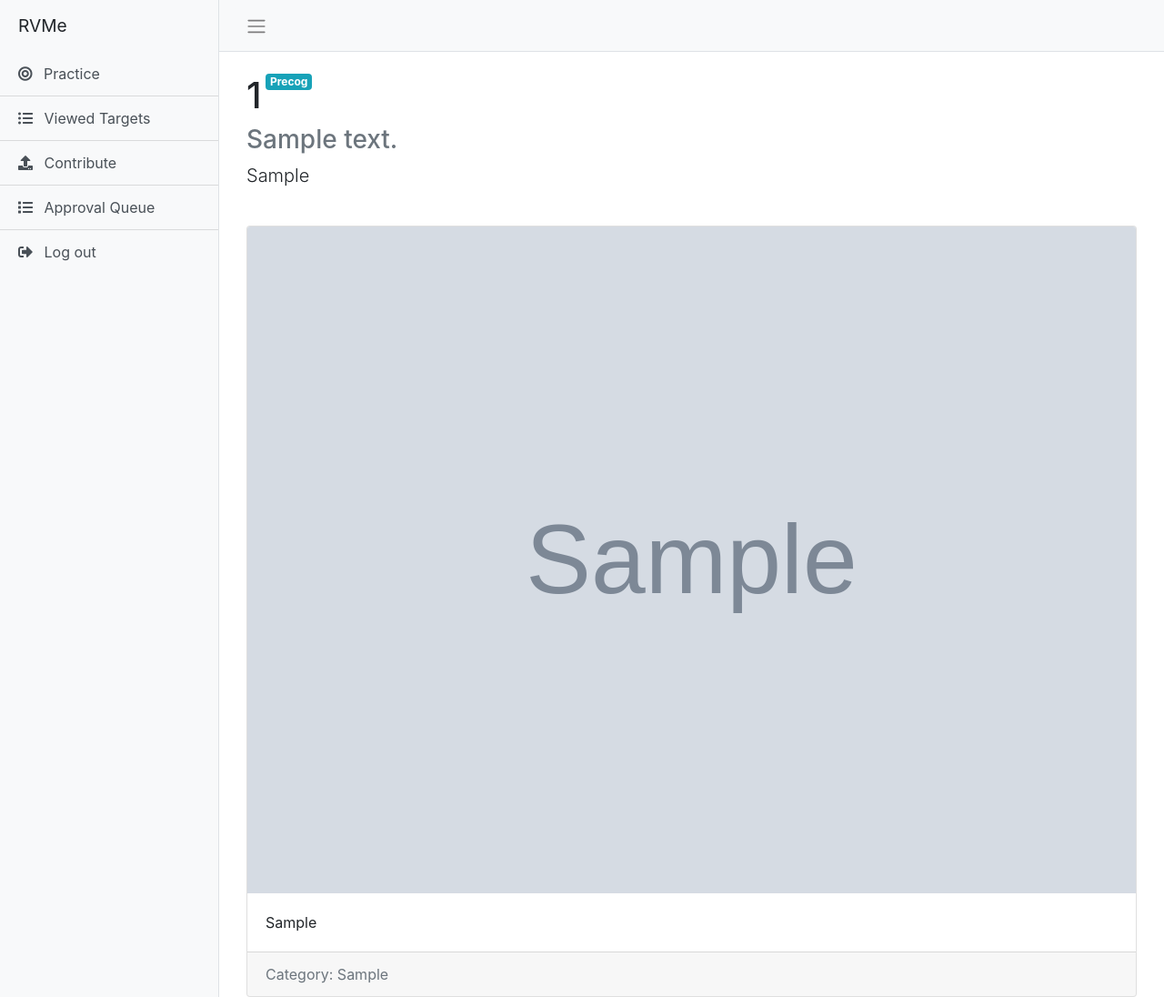
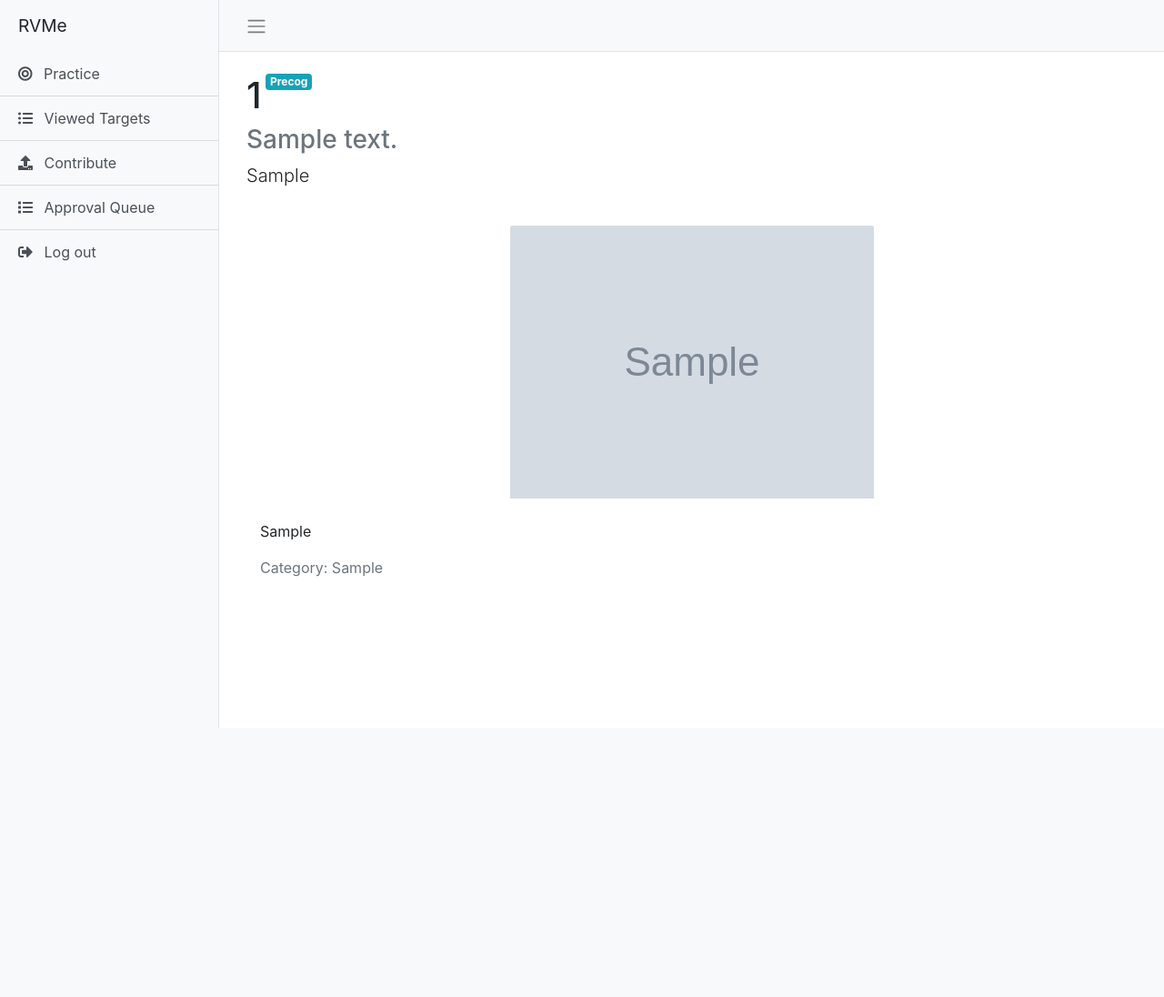
Before and after one commit to nykotar/rvme, a Django app: page /pool/target/1/ in a window 1280 px wide. Shown: the whole page at 91% size. After the commit the page ends 800 px from the top, so only its background shows below. Run offline with Django 3.2, Linux system fonts and the light colour scheme; a user stored in the database is signed in; tables that the repository leaves empty hold one stand-in row (values such as "Sample post"); grey boxes marked "Sample" are stand-in pictures; some libraries are stand-ins or nearby versions.

Commit message:
Better feedback layout

```diff
--- a/pool/templates/target_detail.html
+++ b/pool/templates/target_detail.html
@@ -3,7 +3,7 @@
 {% block title %}{{ target.target_id }}{% endblock %}
 {% block content %}
   {% if not target.revealed %}
-    <div class="container-fluid h-50">
+    <div class="container-fluid">
       <div class="row justify-content-center align-items-center" style="margin-top: 15%">
         <h1 id="tid"><a class="btn btn-outline-dark btn-xlg" href="{% url 'pool:reveal_target' target.target_id %}">{{ target.target_id }}</a></h1>
       </div>
@@ -17,14 +17,12 @@
       <h3 class="text-muted">{{ target.pool_target.target_description }}</h3>
       <p class="lead">{{ target.pool_target.tasking }}</p>
       <br/>
-      <div class="card">
-        <a href="{{ target.pool_target.feedback_img.url }}" target="_blank"><img class="card-img-top img-fluid" src="{{ target.pool_target.feedback_img.url }}" alt="{{ target.description }}"/></a>
-        <div class="card-body">
-          <p class="card-text">{{ target.pool_target.additional_feedback|default_if_none:""|urlize }}</p>
-        </div>
-        <div class="card-footer text-muted">
-          Category: {{ target.pool_target.category|title }}
-        </div>
+      <div class="d-flex justify-content-center">
+        <a href="{{ target.pool_target.feedback_img.url }}" target="_blank"><img class="card-img-top img-fluid" style="max-width: 600px;" src="{{ target.pool_target.feedback_img.url }}" alt="{{ target.target_description }}"/></a>
+      </div>
+      <div class="container mt-4">
+        <p class="card-text">{{ target.pool_target.additional_feedback|default_if_none:""|urlize }}</p>
+        <p class="text-muted">Category: {{ target.pool_target.category|title }}</p>
       </div>
     </div>
   {% endif %}
--- a/pool/templates/thanks.html
+++ b/pool/templates/thanks.html
@@ -2,7 +2,7 @@
 
 {% block title %}Thank you{% endblock %}
 {% block content %}
-<div class="container">
+<div class="container mt-4">
     <h1>Thank you for your contribution!</h1>
     <h3 class="font-weight-light">Your target was sent to analysis.</h3>
     <br/>
```
